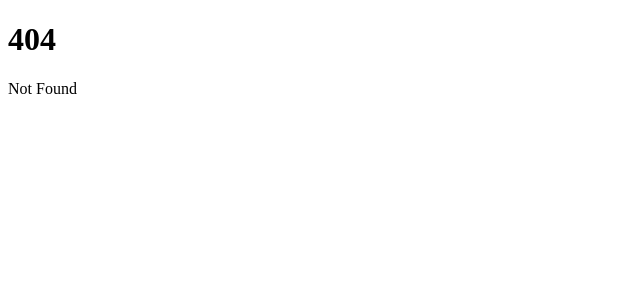
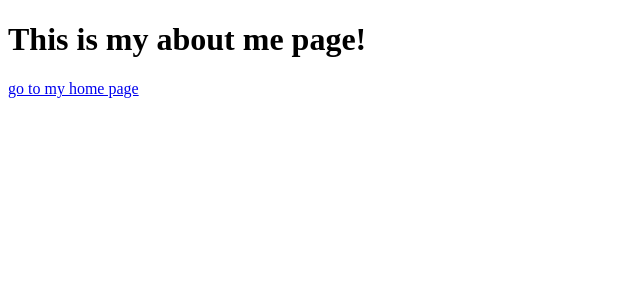
Before and after one commit to Natalie336/ptc-20223, a SvelteKit app: page /about in a window 1280 px wide. Before the commit this address had no page. Shown: the top 300 px of the page, without its empty margins (0-640 px from the left). Built offline with nearby package versions, Linux system fonts and the light colour scheme.

Commit message:
added links

```diff
--- a/src/routes/+page.svelte
+++ b/src/routes/+page.svelte
@@ -1,2 +1,5 @@
 <h1>Welcome to SvelteKit</h1>
 <p>Visit <a href="https://kit.svelte.dev">kit.svelte.dev</a> to read the documentation</p>
+
+<!-- svelte-ignore a11y-missing-attribute -->
+<a href="/about"> go to my about page</a>
--- /dev/null
+++ b/src/routes/about/+page.svelte
@@ -0,0 +1,3 @@
+<h1>This is my about me page!</h1>
+
+<a href="/"> go to my home page</a>
```
Also changed, not shown: .gitpod.yml (added), 1 other file (tests, documents, lock files or other folders).
